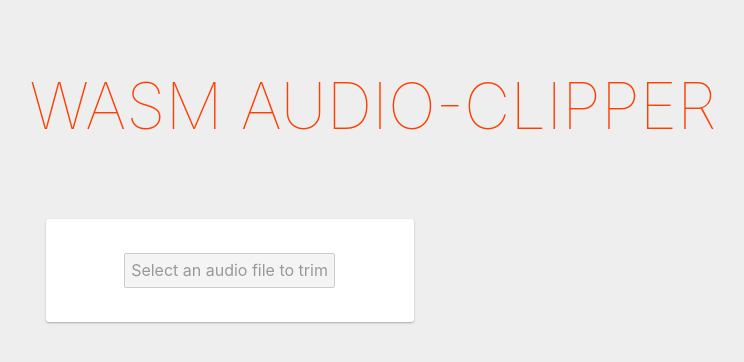
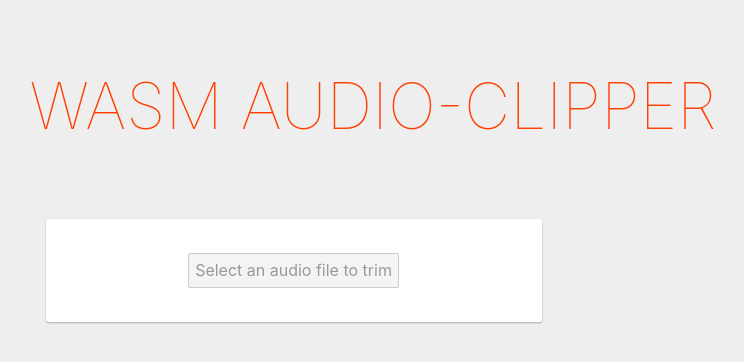
Before and after one commit to marclundgren/wasm-audio-clipper, a Svelte app: page / in a window 1280 px wide. Shown: the top 362 px of the page, without its empty margins (267-1011 px from the left). Built offline with nearby package versions, Linux system fonts and the light colour scheme.

Commit message:
fix card width

```diff
--- a/src/Card.svelte
+++ b/src/Card.svelte
@@ -1,28 +1,26 @@
-<script lang='ts'>
+<script lang="ts">
   export let animate = true;
 </script>
 
 <div class="card {animate && 'animate'}">
-  <slot name="title" class="title">
-  </slot>
+  <slot name="title" class="title" />
 
-	<slot>
+  <slot>
     <p>No content was provided</p>
   </slot>
 </div>
 
 <style>
   .card {
-    background    : white;
-    border-radius : 3px;
-    box-shadow    : 0 1px 2px #aaa;
-    display       : inline-block;
-    margin        : 0 1rem 1rem;
-    /* max-width     : 448px; */
-    padding       : 1.5rem;
-    position      : relative;
-    z-index       : 2;
-    width         : 20rem;
+    background: white;
+    border-radius: 3px;
+    box-shadow: 0 1px 2px #aaa;
+    display: inline-block;
+    margin: 0 1rem 1rem;
+    max-width: 448px;
+    padding: 1.5rem;
+    position: relative;
+    z-index: 2;
   }
 
   .card .title {
@@ -31,30 +29,30 @@
   }
 
   .card.animate {
-    -webkit-animation : fly-in .3s .5s ease both;
-    -moz-animation    : fly-in .3s .5s ease both;
-    -o-animation      : fly-in .3s .5s ease both;
-    animation         : fly-in .3s .5s ease both;
+    -webkit-animation: fly-in 0.3s 0.5s ease both;
+    -moz-animation: fly-in 0.3s 0.5s ease both;
+    -o-animation: fly-in 0.3s 0.5s ease both;
+    animation: fly-in 0.3s 0.5s ease both;
   }
 
   @-webkit-keyframes fly-in {
     from {
-      -webkit-transform :translateY(15rem) rotate(15deg);
-      transform         :translateY(15rem) rotate(15deg);
-      opacity:0;
+      -webkit-transform: translateY(15rem) rotate(15deg);
+      transform: translateY(15rem) rotate(15deg);
+      opacity: 0;
     }
   }
   @-moz-keyframes fly-in {
     from {
-      -moz-transform :translateY(15rem) rotate(15deg);
-      transform      :translateY(15rem) rotate(15deg);
-      opacity:0;
+      -moz-transform: translateY(15rem) rotate(15deg);
+      transform: translateY(15rem) rotate(15deg);
+      opacity: 0;
     }
   }
   @keyframes fly-in {
     from {
-      transform:translateY(15rem) rotate(15deg);
-      opacity:0;
+      transform: translateY(15rem) rotate(15deg);
+      opacity: 0;
     }
   }
 </style>
```
